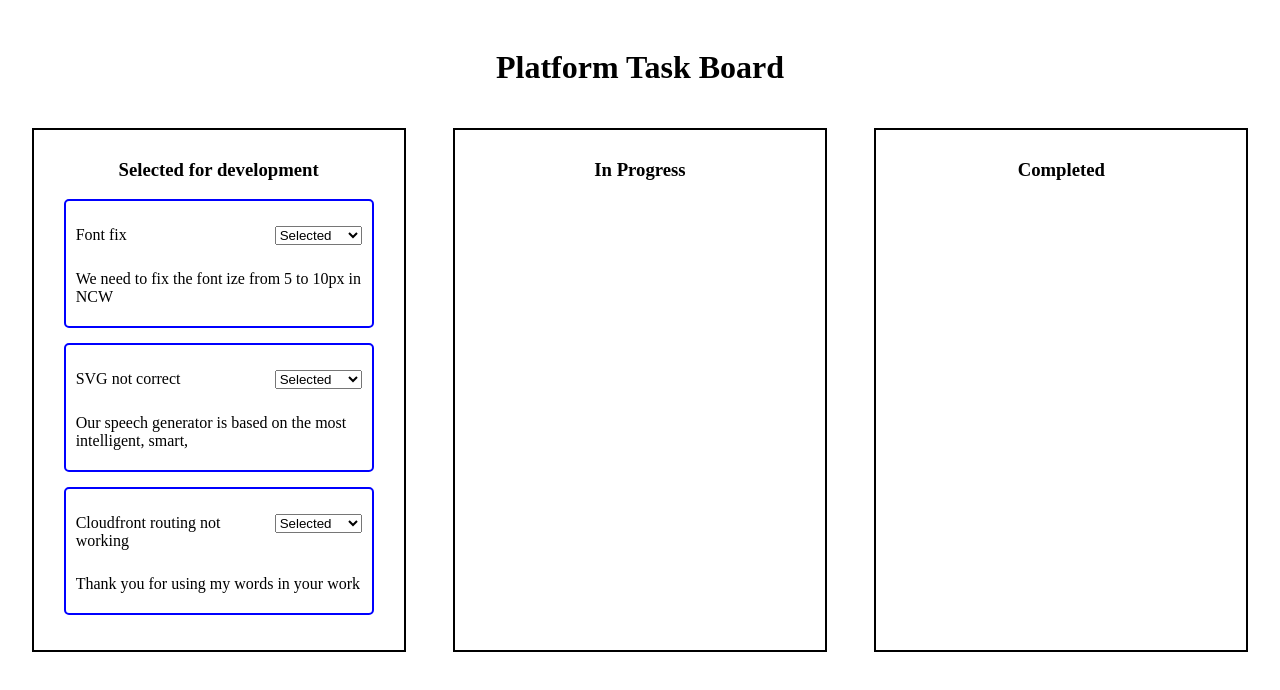
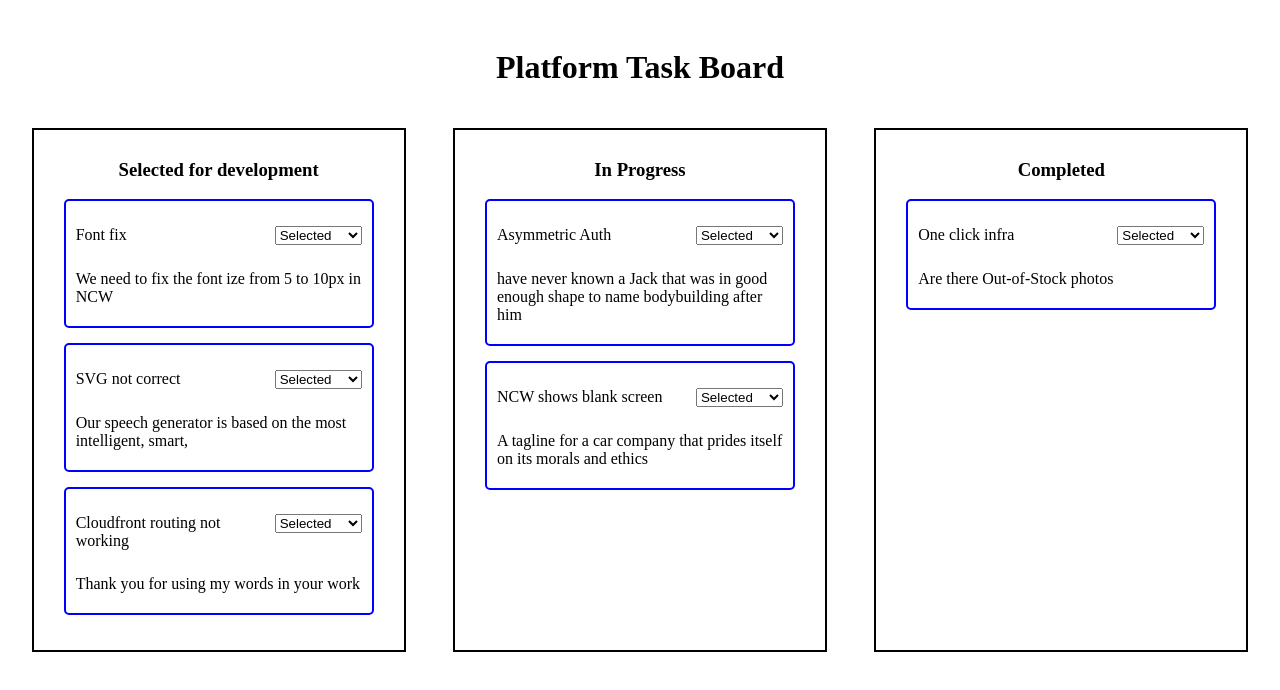
Before and after one commit to sahiltripathi2898/Vue-Task-Board, a Vue app: page / in a window 1280 px wide. Shown: the top 690 px of the page. Built offline with nearby package versions, Linux system fonts and the light colour scheme.

Commit message:
Progress and completed template added

```diff
--- a/src/components/Card/index.vue
+++ b/src/components/Card/index.vue
@@ -22,6 +22,10 @@ export default {
     cardDetails: {
       type: Object,
       default: () => {},
+    },
+    status: {
+      type: String,
+      default: '',
     },
   },
   methods: {
--- a/src/constants/constants.js
+++ b/src/constants/constants.js
@@ -43,10 +43,10 @@ export const tasks = [
     title: 'NCW shows blank screen',
     description: 'A tagline for a car company that prides itself on its morals and ethics'
   },
-  // Finished
+  // Completed
   {
     id: v4(),
-    status: 'finished',
+    status: 'completed',
     title: 'One click infra',
     description: 'Are there Out-of-Stock photos'
   }
--- a/src/store/actions.js
+++ b/src/store/actions.js
@@ -1,5 +1,5 @@
 export default {
-  updateInProgressData({ commit }, data) {
-    commit('UPDATE_INPROGRESS_DATA', data)
+  updateTasksData({ commit }, data) {
+    commit('UPDATE_TASKS_DATA', data)
   }
 }
--- a/src/store/mutations.js
+++ b/src/store/mutations.js
@@ -1,5 +1,13 @@
+import { cloneDeep } from 'lodash'
+
 export default {
-  UPDATE_INPROGRESS_DATA(state, data) {
-    state.progress = data
-  }
+  UPDATE_TASKS_DATA(state, data) {
+    let currTasks = cloneDeep(state.tasks)
+    currTasks.forEach((task) => {
+      if (task.id === data.key) {
+        task.status = data.updatedStatus
+      }
+    })
+    state.tasks = currTasks
+  },
 }
--- a/src/views/Board/Completed/index.vue
+++ b/src/views/Board/Completed/index.vue
@@ -3,12 +3,38 @@
     <div id="completed-header">
       <h3>Completed</h3>
     </div>
-    <div id="completed-content"></div>
+    <div id="completed-content">
+      <div v-for="task in getTasksInCompletedStatus" :key="task.id">
+        <Card :cardDetails="task" @select-change="onCardStatusChange"/>
+      </div>
+    </div>
   </div>
 </template>
 
 <script>
-export default {}
+import Card from '../../../components/Card/index.vue'
+import { cloneDeep } from 'lodash'
+
+export default {
+  components: {
+    Card
+  },
+  computed: {
+    getTasksInCompletedStatus() {
+      let tasks = cloneDeep(this.$store.state.tasks)
+      tasks = tasks.filter((task) => task.status === 'completed')
+      return tasks
+    }
+  },
+  methods: {
+    onCardStatusChange(id, status) {
+      this.$store.dispatch('updateTasksData', {
+        key: id,
+        updatedStatus: status
+      })
+    }
+  }
+}
 </script>
 
 <style scoped>
--- a/src/views/Board/Progress/index.vue
+++ b/src/views/Board/Progress/index.vue
@@ -3,12 +3,38 @@
     <div id="progress-header">
       <h3>In Progress</h3>
     </div>
-    <div id="progress-content"></div>
+    <div id="progress-content">
+      <div v-for="task in getTasksInProgressStatus" :key="task.id">
+        <Card :cardDetails="task" @select-change="onCardStatusChange"/>
+      </div>
+    </div>
   </div>
 </template>
 
 <script>
-export default {}
+import Card from '../../../components/Card/index.vue'
+import { cloneDeep } from 'lodash'
+
+export default {
+  components: {
+    Card
+  },
+  computed: {
+    getTasksInProgressStatus() {
+      let tasks = cloneDeep(this.$store.state.tasks)
+      tasks = tasks.filter((task) => task.status === 'progress')
+      return tasks
+    }
+  },
+  methods: {
+    onCardStatusChange(id, status) {
+      this.$store.dispatch('updateTasksData', {
+        key: id,
+        updatedStatus: status
+      })
+    }
+  }
+}
 </script>
 
 <style scoped>
--- a/src/views/Board/Selected/index.vue
+++ b/src/views/Board/Selected/index.vue
@@ -5,7 +5,7 @@
     </div>
     <div id="selected-content">
       <div v-for="task in getTasksInSelectedStatus" :key="task.id">
-        <Card :cardDetails="task" @select-change="onCardStatusChange"/>
+        <Card :cardDetails="task" status="selected" @select-change="onCardStatusChange"/>
       </div>
     </div>
   </div>
@@ -28,7 +28,10 @@ export default {
   },
   methods: {
     onCardStatusChange(id, status) {
-      console.log(id, status)
+      this.$store.dispatch('updateTasksData', {
+        key: id,
+        updatedStatus: status
+      })
     }
   }
 }
@@ -40,8 +43,8 @@ export default {
 }
 #selected-container {
   padding: 10px;
-  height: 500px;
   width: 350px;
+  min-height: 500px;
   border: 2px black solid;
 }
 </style>
```
